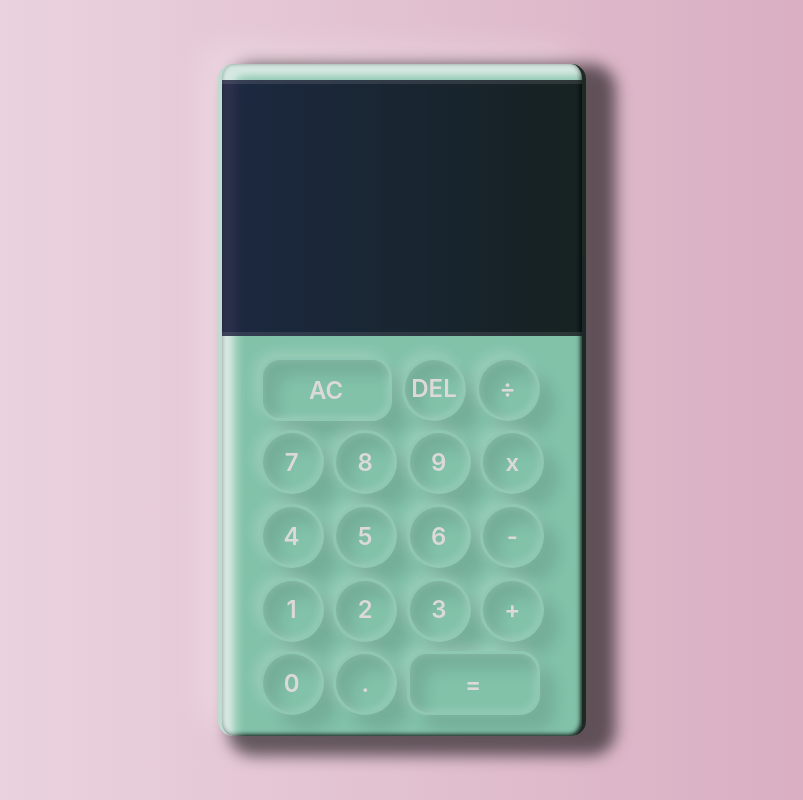
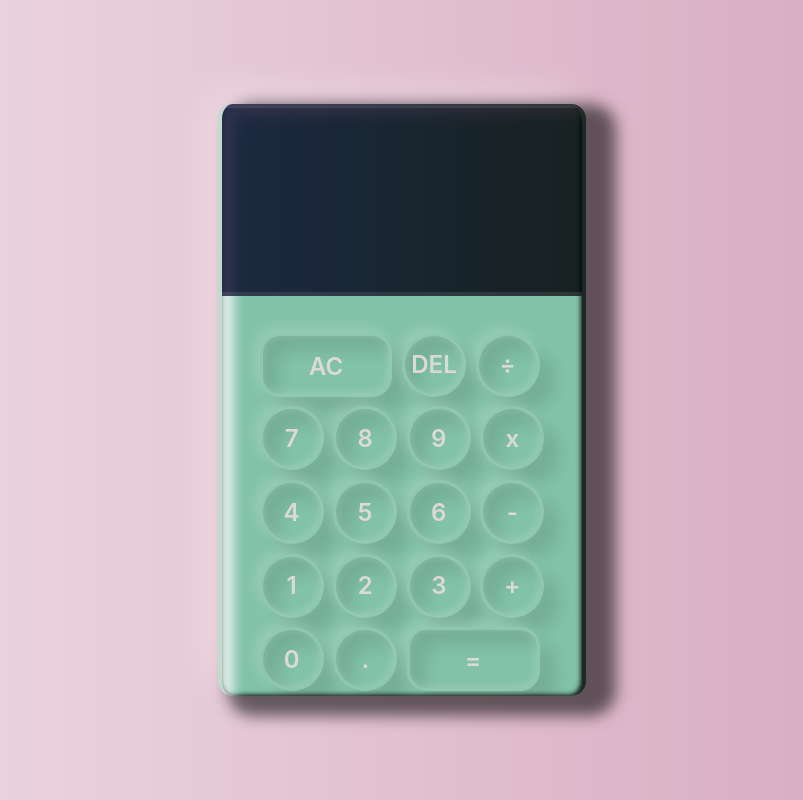
Before and after one commit to JoshuaRosado/calculator, a plain HTML site: page index.html in a window 1280 px wide. Shown: the whole page, without its empty margins (238-1041 px from the left). Drawn offline with Linux system fonts and the light colour scheme.

Commit message:
landscape view width fixed

```diff
--- a/style.css
+++ b/style.css
@@ -18,11 +18,10 @@ body{
 }
 
 .container{
-    margin: 2rem;
     background-color: rgb(130, 194, 169) ;
     overflow: hidden;
     margin: 1rem;
-    height: 42rem;
+    height: 37rem;
     width: 23rem;
     border-radius: 15px;
     border-left: 4px solid rgba(238, 237, 237, 0.585);
@@ -92,8 +91,8 @@ button{
     border: 4px solid rgba(255, 255, 255, 0.096);
     width: 30rem;
     padding: 0rem 1.8rem;
-    margin-bottom: 1rem;
-    height: 16rem;
+    margin-bottom: 2rem;
+    height: 12rem;
     color: white;
     overflow: hidden;
     background: linear-gradient(to right, rgba(3, 3, 44, 0.797), rgba(0, 0, 0, 0.836));
@@ -136,6 +135,7 @@ button{
 
 @media (orientation: landscape)and (max-height: 600px){
     .container{
+        overflow: scroll;
         display: flex;
         flex-direction: row;
         width: 45rem;
@@ -169,7 +169,7 @@ button{
     display: flex;
     text-align: left;
     justify-content: center;
-    padding-right: 3rem;
+    padding-right: 5rem;
     font-weight: 600;
     word-wrap: break-word;
     word-break: break-all;
```
